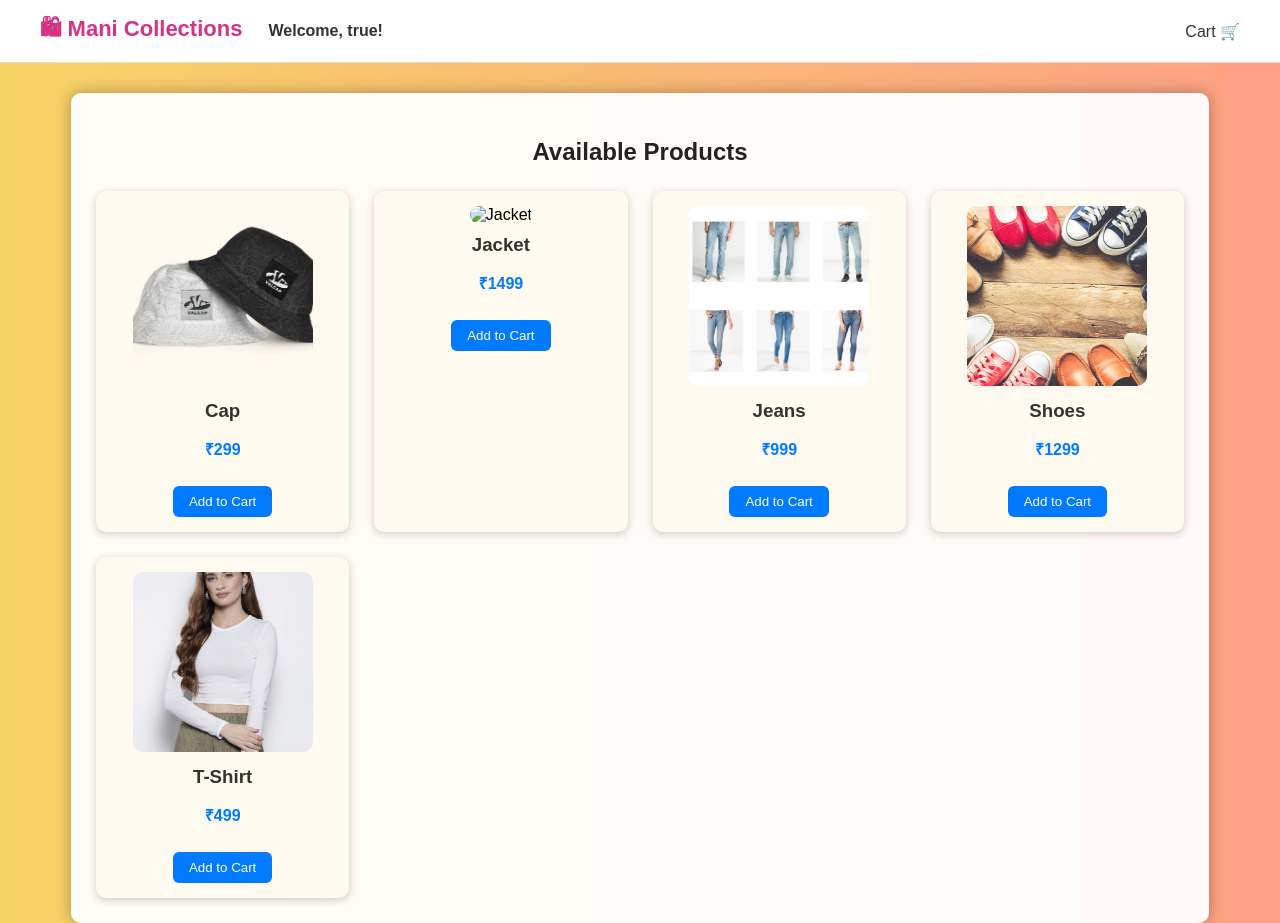
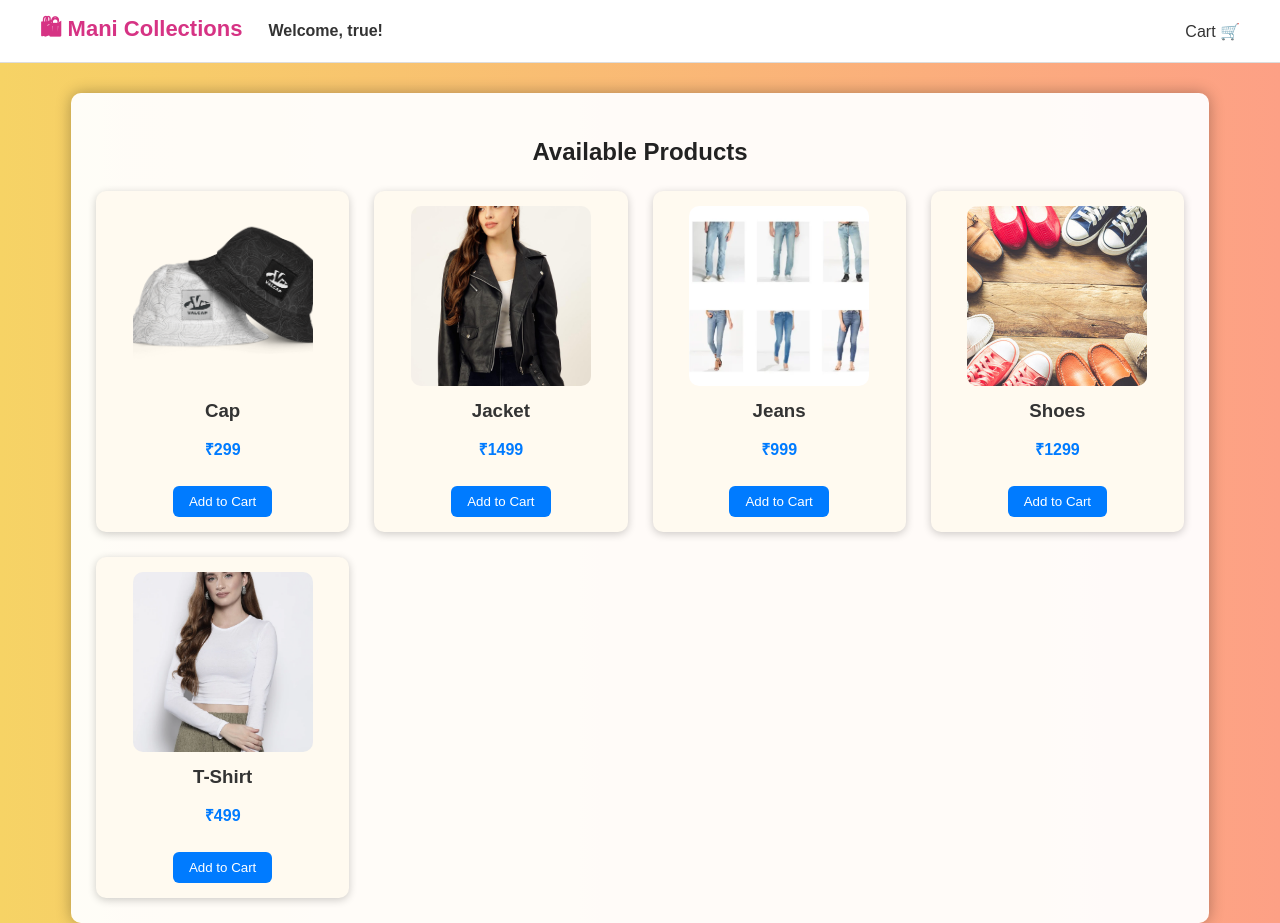
Before and after one commit to Rohithaammu/online-shopping, a plain HTML site: page product.html in a window 1280 px wide. Shown: the top 923 px of the page. Drawn offline with Linux system fonts and the light colour scheme; sample sign-in values are in the browser's storage; files whose address does not match are found by name.

Commit message:
Update product.html

```diff
--- a/product.html
+++ b/product.html
@@ -117,7 +117,7 @@ document.getElementById("welcomeUser").innerHTML = `Welcome, <b>${username}</b>!
 // 🛒 Product list
 const products = [
   {id: 1, name: "Cap", price: 299, img: "https://github.com/Rohithaammu/online-shopping/blob/main/cap.jpg?raw=true"},
-  {id: 2, name: "Jacket", price: 1499, img: "images/jacket.jpg"},
+  {id: 2, name: "Jacket", price: 1499, img: "https://github.com/Rohithaammu/online-shopping/blob/main/jacket.jpg?raw=true"},
   {id: 3, name: "Jeans", price: 999, img: "images/jeans.jpg"},
   {id: 4, name: "Shoes", price: 1299, img: "images/shoes.jpg"},
   {id: 5, name: "T-Shirt", price: 499, img: "images/tshirt.jpg"}
```
